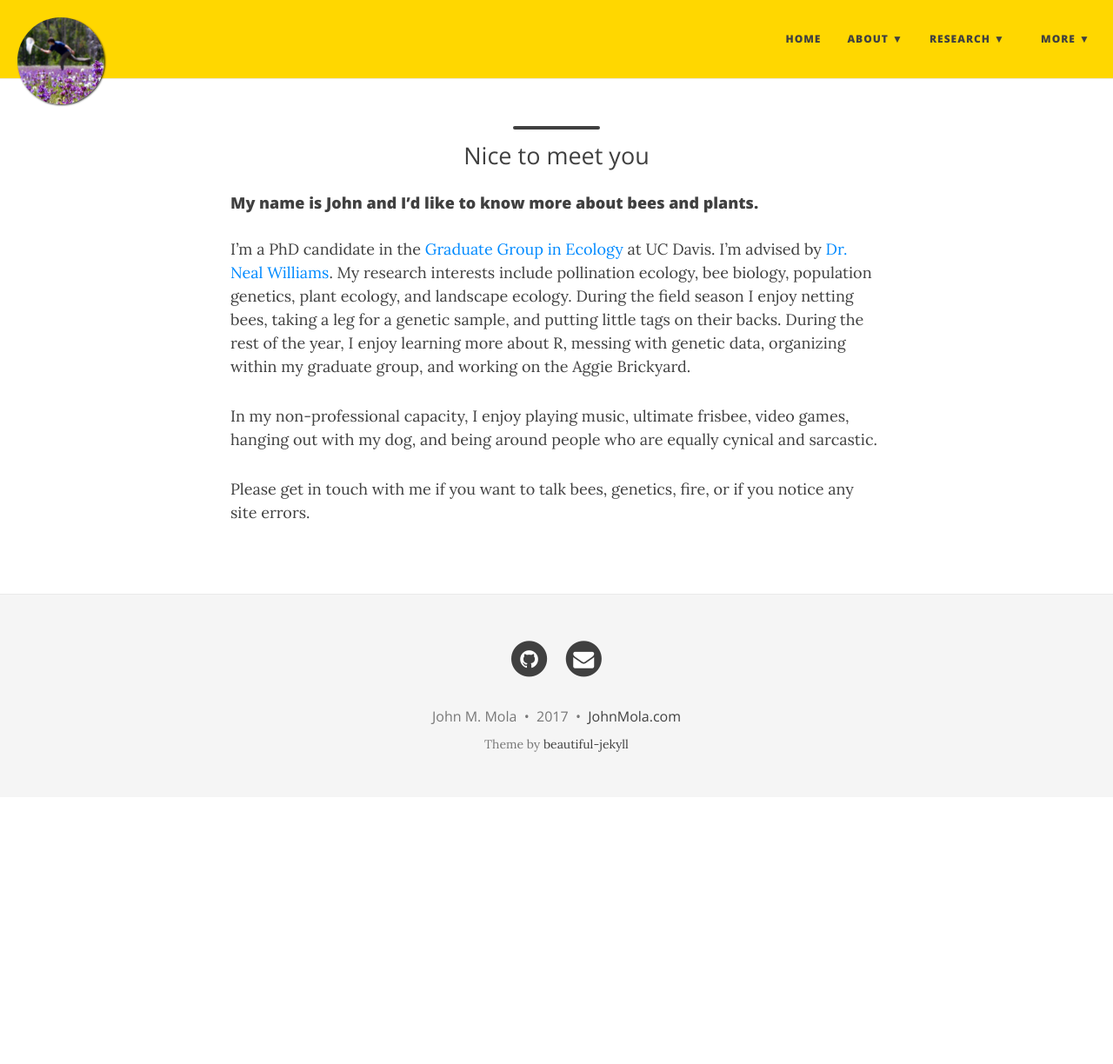
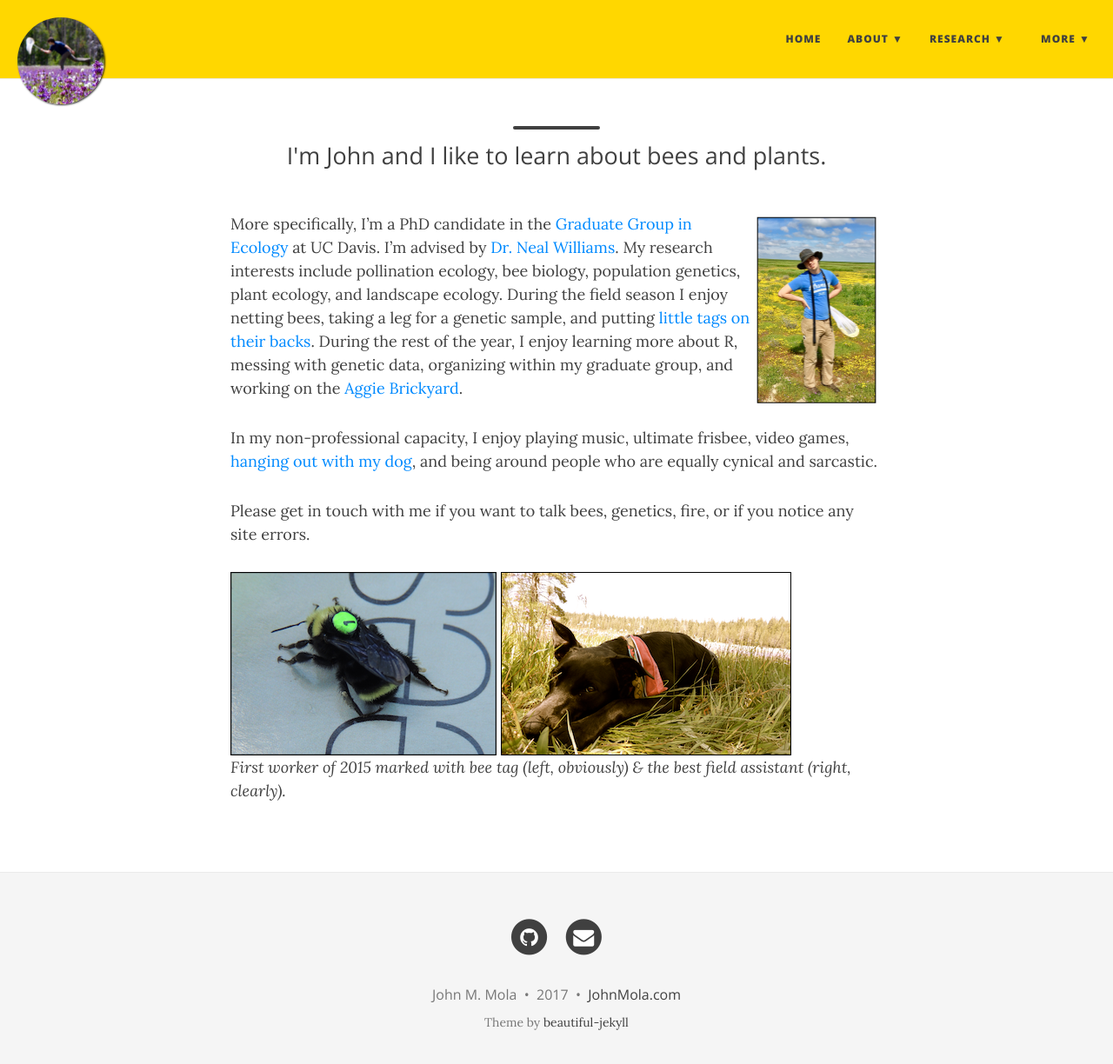
Before and after one commit to maureenpage/maureen-page.github.io, a Jekyll site: the page built from Bio.md, in a window 1280 px wide and 1237 px high. Shown: the top 1224 px of the window at 87% size. Built offline with Jekyll 4.4.1, drawn with Linux system fonts in a browser that asks for light colours; nearby versions of some CDN libraries.

Commit message:
updates to bio mostly

```diff
--- a/Bio.md
+++ b/Bio.md
@@ -1,15 +1,19 @@
 ---
 layout: page
 title: ""
-subtitle: "Nice to meet you"
+subtitle: "I'm John and I like to learn about bees and plants."
 css: "/css/index.css"
-
 ---
 
-#### My name is John and I'd like to know more about bees and plants.
 
-I'm a PhD candidate in the [Graduate Group in Ecology](http://ecology.ucdavis.edu) at UC Davis. I'm advised by [Dr. Neal Williams](http://williamslab.ucdavis.edu). My research interests include pollination ecology, bee biology, population genetics, plant ecology, and landscape ecology. During the field season I enjoy netting bees, taking a leg for a genetic sample, and putting little tags on their backs. During the rest of the year, I enjoy learning more about R, messing with genetic data, organizing within my graduate group, and working on the Aggie Brickyard.
+<img align="right" width="151" height="225" src="../img/mdw_stand.png">
 
-In my non-professional capacity, I enjoy playing music, ultimate frisbee, video games, hanging out with my dog, and being around people who are equally cynical and sarcastic.
+More specifically, I'm a PhD candidate in the [Graduate Group in Ecology](http://ecology.ucdavis.edu) at UC Davis. I'm advised by [Dr. Neal Williams](http://williamslab.ucdavis.edu). My research interests include pollination ecology, bee biology, population genetics, plant ecology, and landscape ecology. During the field season I enjoy netting bees, taking a leg for a genetic sample, and putting  [little tags on their backs](#anchor). During the rest of the year, I enjoy learning more about R, messing with genetic data, organizing within my graduate group, and working on the [Aggie Brickyard](../Brickyard).
+
+In my non-professional capacity, I enjoy playing music, ultimate frisbee, video games, [hanging out with my dog](#dog), and being around people who are equally cynical and sarcastic.
 
 Please get in touch with me if you want to talk bees, genetics, fire, or if you notice any site errors.
+
+<a id="anchor"></a> <a id="dog"></a>
+![](../img/small_beetag.png)            ![](../img/DSCN1695.png)
+*First worker of 2015 marked with bee tag (left, obviously) & the best field assistant (right, clearly).*
--- a/css/main.css
+++ b/css/main.css
@@ -771,3 +771,5 @@ color: #f1c40f;
 .gist, .gist-file table tr td {
   border: unset;
 }
+
+img + em { display: block;}
```
Also changed, not shown: img/DSCN1695.png (added), img/mdw_stand.png (added), img/small_beetag.png (added), 6 other files.
